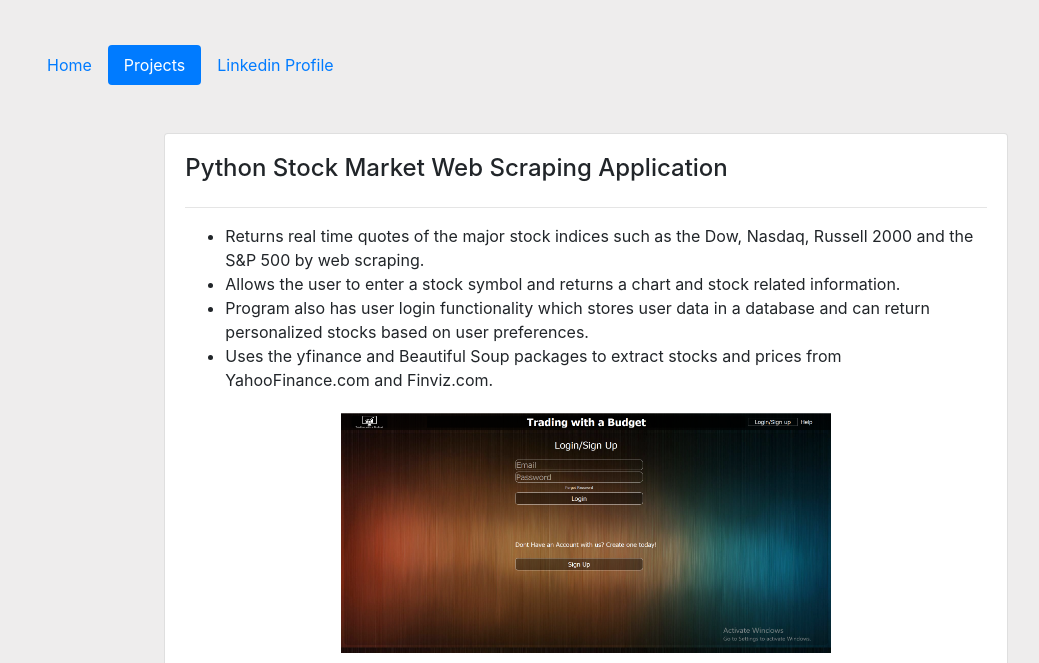
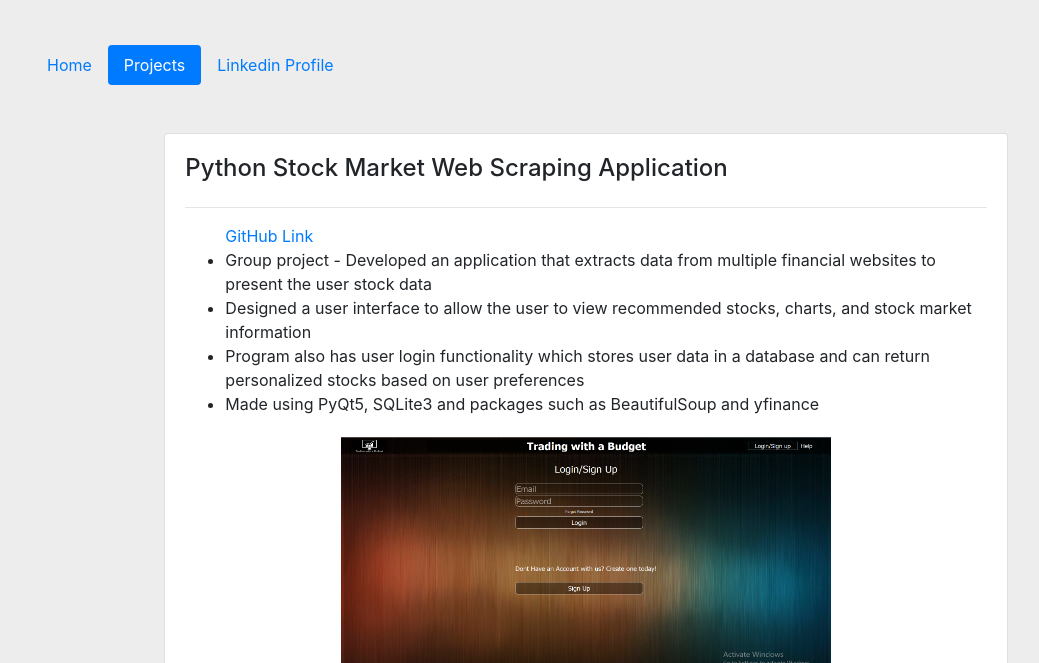
Before and after one commit to frankpenhall/frankpenhall.github.io, a plain HTML site: page projects.html in a window 1280 px wide. Shown: the part 137-800 px from the top of the page, without its empty margins (54-1093 px from the left). Drawn offline with nearby package versions, Linux system fonts and the light colour scheme.

Commit message:
Updated descriptions

```diff
--- a/projects.html
+++ b/projects.html
@@ -50,10 +50,14 @@
                         <h4>Python Stock Market Web Scraping Application</h4>
                         <hr>
                         <ul>
-                            <li>Returns real time quotes of the major stock indices such as the Dow, Nasdaq, Russell 2000 and the S&P 500 by web scraping.</li>
-                            <li>Allows the user to enter a stock symbol and returns a chart and stock related information.</li>
-                            <li>Program also has user login functionality which stores user data in a database and can return personalized stocks based on user preferences.</li>
-                            <li>Uses the yfinance and Beautiful Soup packages to extract stocks and prices from YahooFinance.com and Finviz.com.</li>
+                            <a href="https://github.com/kpatel0923/490_Project">GitHub Link</a>
+                            <li>Group project - Developed an application that extracts data from multiple
+                                financial websites to present the user stock data</li>
+                            <li> Designed a user interface to allow the user to view recommended stocks, charts,
+                                and stock market information
+                                </li>
+                            <li>Program also has user login functionality which stores user data in a database and can return personalized stocks based on user preferences</li>
+                            <li>Made using PyQt5, SQLite3 and packages such as BeautifulSoup and yfinance</li>
                         </ul>
                         <div>
                             <img src="img/login-page.PNG" style="width:500px;height:250px;">
```
Also changed, not shown: index.html (+8 -7 lines).
